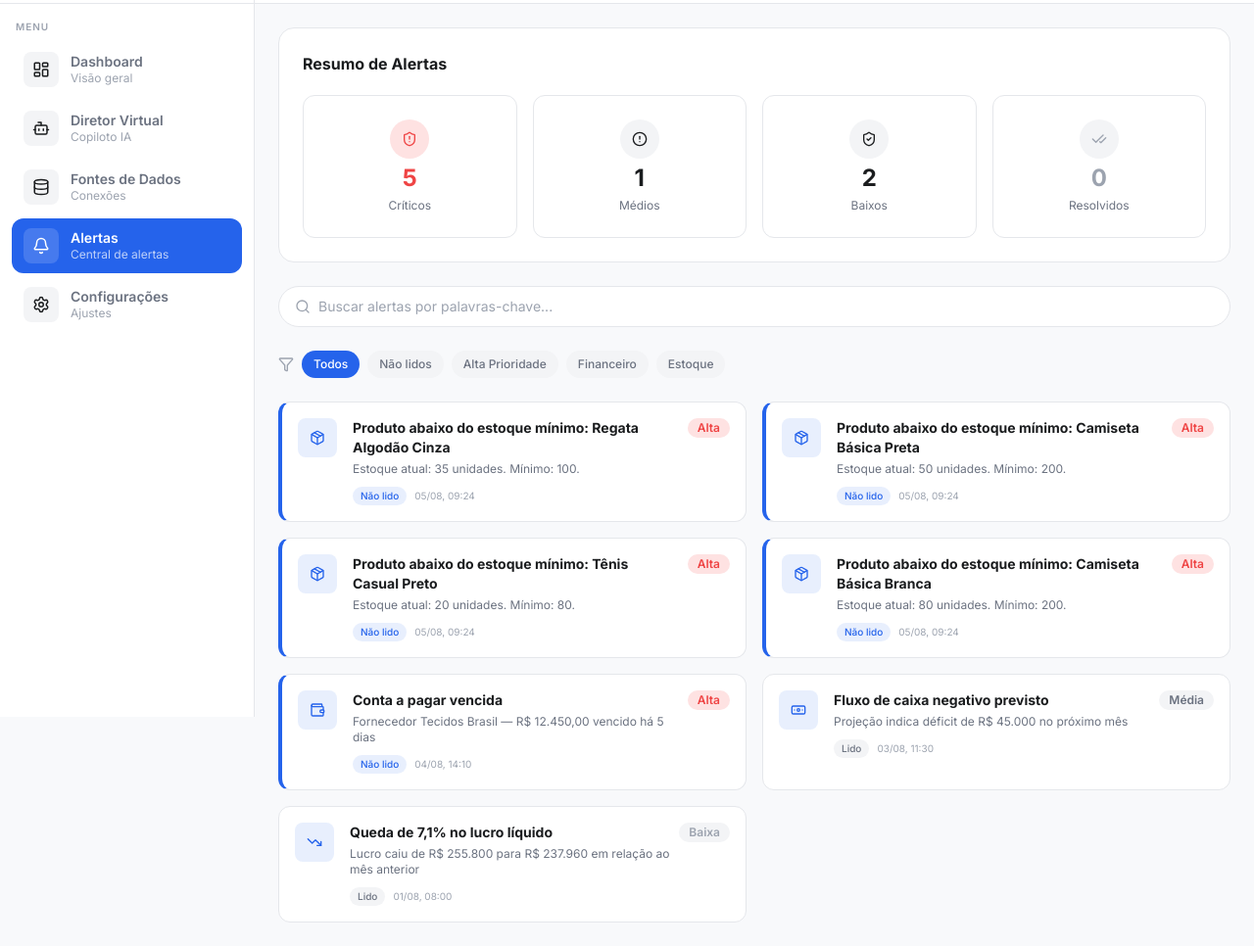
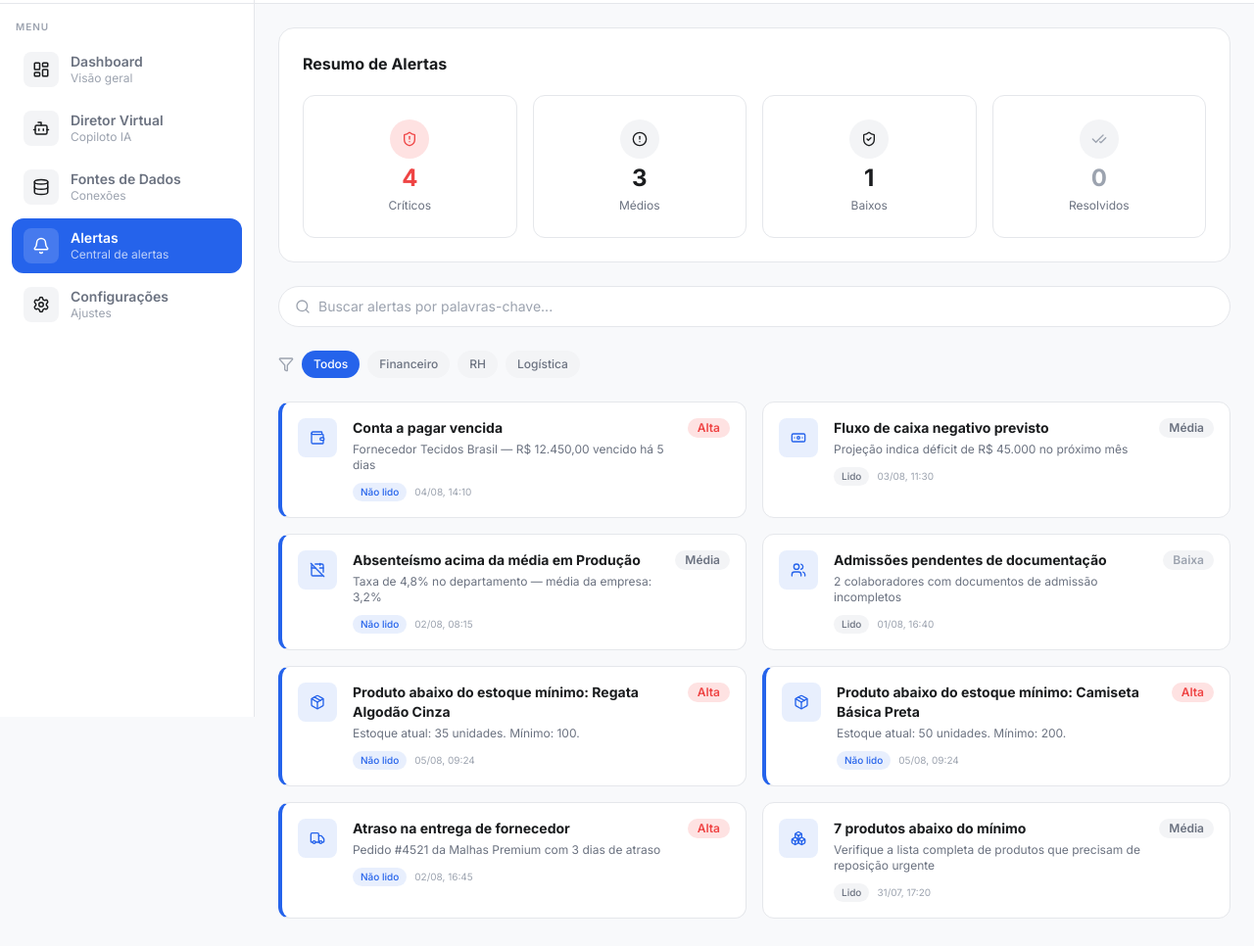
Before and after one commit to EstherCardote/duaxis-projeto-start-tech, a website: page dist/alertas.html in a window 1280 px wide. Shown: the part 68-1034 px from the top of the page at 98% size. Drawn offline with nearby package versions, Linux system fonts and the light colour scheme.

Commit message:
ajuste alertas

```diff
--- a/dist/alertas.html
+++ b/dist/alertas.html
@@ -132,7 +132,7 @@
             <div class="cabecalho-principal__info">
             <h1 class="cabecalho-principal__titulo">Central de Alertas</h1>
             <p class="cabecalho-principal__subtitulo">
-              Alertas gerados pelo Diretor Virtual com base nos dados da empresa
+              Alertas das bases Financeiro, RH e Logística
             </p>
           </div>
           </div>
@@ -179,7 +179,7 @@
                 <div
                   class="resumo-alertas__item-valor resumo-alertas__item-valor--critico"
                 >
-                  5
+                  4
                 </div>
                 <div class="resumo-alertas__item-rotulo">Críticos</div>
               </div>
@@ -190,7 +190,7 @@
                     class="resumo-alertas__item-icone icon icone--pequeno"
                   ></i>
                 </div>
-                <div class="resumo-alertas__item-valor">1</div>
+                <div class="resumo-alertas__item-valor">3</div>
                 <div class="resumo-alertas__item-rotulo">Médios</div>
               </div>
               <div class="resumo-alertas__item">
@@ -200,7 +200,7 @@
                     class="resumo-alertas__item-icone icon icone--pequeno"
                   ></i>
                 </div>
-                <div class="resumo-alertas__item-valor">2</div>
+                <div class="resumo-alertas__item-valor">1</div>
                 <div class="resumo-alertas__item-rotulo">Baixos</div>
               </div>
               <div class="resumo-alertas__item">
@@ -243,117 +243,18 @@
             >
               Todos
             </button>
-            <button class="etiqueta-filtro" type="button" data-filtro="nao-lidos">
-              Não lidos
-            </button>
-            <button class="etiqueta-filtro" type="button" data-filtro="alta">
-              Alta Prioridade
-            </button>
             <button class="etiqueta-filtro" type="button" data-filtro="financeiro">
               Financeiro
             </button>
-            <button class="etiqueta-filtro" type="button" data-filtro="estoque">
-              Estoque
+            <button class="etiqueta-filtro" type="button" data-filtro="rh">
+              RH
+            </button>
+            <button class="etiqueta-filtro" type="button" data-filtro="logistica">
+              Logística
             </button>
           </div>
 
           <div class="grade-alertas" id="grade-alertas">
-            <article
-              class="cartao-alerta cartao-alerta--nao-lido"
-              data-leitura="nao-lido"
-              data-prioridade="alta"
-              data-categoria="estoque"
-            >
-              <div class="cartao-alerta__icone">
-                <i data-lucide="package" class="icone icone--pequeno"></i>
-              </div>
-              <div class="cartao-alerta__corpo">
-                <h3 class="cartao-alerta__titulo">
-                  Produto abaixo do estoque mínimo: Regata Algodão Cinza
-                </h3>
-                <p class="cartao-alerta__descricao">
-                  Estoque atual: 35 unidades. Mínimo: 100.
-                </p>
-                <div class="cartao-alerta__meta">
-                  <span class="cartao-alerta__status--nao-lido">Não lido</span>
-                  <span>05/08, 09:24</span>
-                </div>
-              </div>
-              <span class="indicador-prioridade indicador-prioridade--alta">Alta</span>
-            </article>
-
-            <article
-              class="cartao-alerta cartao-alerta--nao-lido"
-              data-leitura="nao-lido"
-              data-prioridade="alta"
-              data-categoria="estoque"
-            >
-              <div class="cartao-alerta__icone">
-                <i data-lucide="package" class="icone icone--pequeno"></i>
-              </div>
-              <div class="cartao-alerta__corpo">
-                <h3 class="cartao-alerta__titulo">
-                  Produto abaixo do estoque mínimo: Camiseta Básica Preta
-                </h3>
-                <p class="cartao-alerta__descricao">
-                  Estoque atual: 50 unidades. Mínimo: 200.
-                </p>
-                <div class="cartao-alerta__meta">
-                  <span class="cartao-alerta__status--nao-lido">Não lido</span>
-                  <span>05/08, 09:24</span>
-                </div>
-              </div>
-              <span class="indicador-prioridade indicador-prioridade--alta">Alta</span>
-            </article>
-
-            <article
-              class="cartao-alerta cartao-alerta--nao-lido"
-              data-leitura="nao-lido"
-              data-prioridade="alta"
-              data-categoria="estoque"
-            >
-              <div class="cartao-alerta__icone">
-                <i data-lucide="package" class="icone icone--pequeno"></i>
-              </div>
-              <div class="cartao-alerta__corpo">
-                <h3 class="cartao-alerta__titulo">
-                  Produto abaixo do estoque mínimo: Tênis Casual Preto
-                </h3>
-                <p class="cartao-alerta__descricao">
-                  Estoque atual: 20 unidades. Mínimo: 80.
-                </p>
-                <div class="cartao-alerta__meta">
-                  <span class="cartao-alerta__status--nao-lido">Não lido</span>
-                  <span>05/08, 09:24</span>
-                </div>
-              </div>
-              <span class="indicador-prioridade indicador-prioridade--alta">Alta</span>
-            </article>
-
-            <article
-              class="cartao-alerta cartao-alerta--nao-lido"
-              data-leitura="nao-lido"
-              data-prioridade="alta"
-              data-categoria="estoque"
-            >
-              <div class="cartao-alerta__icone">
-                <i data-lucide="package" class="icone icone--pequeno"></i>
-              </div>
-              <div class="cartao-alerta__corpo">
-                <h3 class="cartao-alerta__titulo">
-                  Produto abaixo do estoque mínimo: Camiseta Básica Branca
-                </h3>
-                <p class="cartao-alerta__descricao">
-                  Estoque atual: 80 unidades. Mínimo: 200.
-                </p>
-                <div class="cartao-alerta__meta">
-                  <span class="cartao-alerta__status--nao-lido">Não lido</span>
-                  <span>05/08, 09:24</span>
-                </div>
-              </div>
-              <span class="indicador-prioridade indicador-prioridade--alta">Alta</span>
-            </article>
-
             <article
               class="cartao-alerta cartao-alerta--nao-lido"
               data-leitura="nao-lido"
@@ -401,28 +302,146 @@
             </article>
 
             <article
+              class="cartao-alerta cartao-alerta--nao-lido"
+              data-leitura="nao-lido"
+              data-prioridade="media"
+              data-categoria="rh"
+            >
+              <div class="cartao-alerta__icone">
+                <i data-lucide="calendar-off" class="icone icone--pequeno"></i>
+              </div>
+              <div class="cartao-alerta__corpo">
+                <h3 class="cartao-alerta__titulo">
+                  Absenteísmo acima da média em Produção
+                </h3>
+                <p class="cartao-alerta__descricao">
+                  Taxa de 4,8% no departamento — média da empresa: 3,2%
+                </p>
+                <div class="cartao-alerta__meta">
+                  <span class="cartao-alerta__status--nao-lido">Não lido</span>
+                  <span>02/08, 08:15</span>
+                </div>
+              </div>
+              <span class="indicador-prioridade indicador-prioridade--media">Média</span>
+            </article>
+
+            <article
               class="cartao-alerta"
               data-leitura="lido"
               data-prioridade="baixa"
-              data-categoria="financeiro"
+              data-categoria="rh"
             >
               <div class="cartao-alerta__icone">
-                <i data-lucide="trending-down" class="icone icone--pequeno"></i>
+                <i data-lucide="users" class="icone icone--pequeno"></i>
               </div>
               <div class="cartao-alerta__corpo">
                 <h3 class="cartao-alerta__titulo">
-                  Queda de 7,1% no lucro líquido
+                  Admissões pendentes de documentação
                 </h3>
                 <p class="cartao-alerta__descricao">
-                  Lucro caiu de R$ 255.800 para R$ 237.960 em relação ao mês
-                  anterior
+                  2 colaboradores com documentos de admissão incompletos
                 </p>
                 <div class="cartao-alerta__meta">
                   <span class="cartao-alerta__status--lido">Lido</span>
-                  <span>01/08, 08:00</span>
+                  <span>01/08, 16:40</span>
                 </div>
               </div>
               <span class="indicador-prioridade indicador-prioridade--baixa">Baixa</span>
+            </article>
+
+            <article
+              class="cartao-alerta cartao-alerta--nao-lido"
+              data-leitura="nao-lido"
+              data-prioridade="alta"
+              data-categoria="logistica"
+            >
+              <div class="cartao-alerta__icone">
+                <i data-lucide="package" class="icone icone--pequeno"></i>
+              </div>
+              <div class="cartao-alerta__corpo">
+                <h3 class="cartao-alerta__titulo">
+                  Produto abaixo do estoque mínimo: Regata Algodão Cinza
+                </h3>
+                <p class="cartao-alerta__descricao">
+                  Estoque atual: 35 unidades. Mínimo: 100.
+                </p>
+                <div class="cartao-alerta__meta">
+                  <span class="cartao-alerta__status--nao-lido">Não lido</span>
+                  <span>05/08, 09:24</span>
+                </div>
+              </div>
+              <span class="indicador-prioridade indicador-prioridade--alta">Alta</span>
+            </article>
+
+            <article
+              class="cartao-alerta cartao-alerta--nao-lido"
+              data-leitura="nao-lido"
+              data-prioridade="alta"
+              data-categoria="logistica"
+            >
+              <div class="cartao-alerta__icone">
+                <i data-lucide="package" class="icone icone--pequeno"></i>
+              </div>
+              <div class="cartao-alerta__corpo">
+                <h3 class="cartao-alerta__titulo">
+                  Produto abaixo do estoque mínimo: Camiseta Básica Preta
+                </h3>
+                <p class="cartao-alerta__descricao">
+                  Estoque atual: 50 unidades. Mínimo: 200.
+                </p>
+                <div class="cartao-alerta__meta">
+                  <span class="cartao-alerta__status--nao-lido">Não lido</span>
+                  <span>05/08, 09:24</span>
+                </div>
+              </div>
+              <span class="indicador-prioridade indicador-prioridade--alta">Alta</span>
+            </article>
+
+            <article
+              class="cartao-alerta cartao-alerta--nao-lido"
+              data-leitura="nao-lido"
+              data-prioridade="alta"
+              data-categoria="logistica"
+            >
+              <div class="cartao-alerta__icone">
+                <i data-lucide="truck" class="icone icone--pequeno"></i>
+              </div>
+              <div class="cartao-alerta__corpo">
+                <h3 class="cartao-alerta__titulo">
+                  Atraso na entrega de fornecedor
+                </h3>
+                <p class="cartao-alerta__descricao">
+                  Pedido #4521 da Malhas Premium com 3 dias de atraso
+                </p>
+                <div class="cartao-alerta__meta">
+                  <span class="cartao-alerta__status--nao-lido">Não lido</span>
+                  <span>02/08, 16:45</span>
+                </div>
+              </div>
+              <span class="indicador-prioridade indicador-prioridade--alta">Alta</span>
+            </article>
+
+            <article
+              class="cartao-alerta"
+              data-leitura="lido"
+              data-prioridade="media"
+              data-categoria="logistica"
+            >
+              <div class="cartao-alerta__icone">
+                <i data-lucide="boxes" class="icone icone--pequeno"></i>
+              </div>
+              <div class="cartao-alerta__corpo">
+                <h3 class="cartao-alerta__titulo">7 produtos abaixo do mínimo</h3>
+                <p class="cartao-alerta__descricao">
+                  Verifique a lista completa de produtos que precisam de
+                  reposição urgente
+                </p>
+                <div class="cartao-alerta__meta">
+                  <span class="cartao-alerta__status--lido">Lido</span>
+                  <span>31/07, 17:20</span>
+                </div>
+              </div>
+              <span class="indicador-prioridade indicador-prioridade--media">Média</span>
             </article>
           </div>
         </div>
--- a/dist/js/main.js
+++ b/dist/js/main.js
@@ -182,25 +182,20 @@ function inicializarFiltrosAlertas() {
 // Mostra ou esconde cartões conforme filtro e busca
 function aplicarFiltrosAlertas(cartoes, filtro, termoBusca) {
   cartoes.forEach((cartao) => {
-    const prioridade = cartao.dataset.prioridade || "";
     const categoria = cartao.dataset.categoria || "";
-    const leitura = cartao.dataset.leitura || "";
     const texto = cartao.textContent.toLowerCase();
 
     let correspondeFiltro = true;
 
     switch (filtro) {
-      case "nao-lidos":
-        correspondeFiltro = leitura === "nao-lido";
-        break;
-      case "alta":
-        correspondeFiltro = prioridade === "alta";
-        break;
       case "financeiro":
         correspondeFiltro = categoria === "financeiro";
         break;
-      case "estoque":
-        correspondeFiltro = categoria === "estoque";
+      case "rh":
+        correspondeFiltro = categoria === "rh";
+        break;
+      case "logistica":
+        correspondeFiltro = categoria === "logistica";
         break;
       default:
         correspondeFiltro = true;
```
